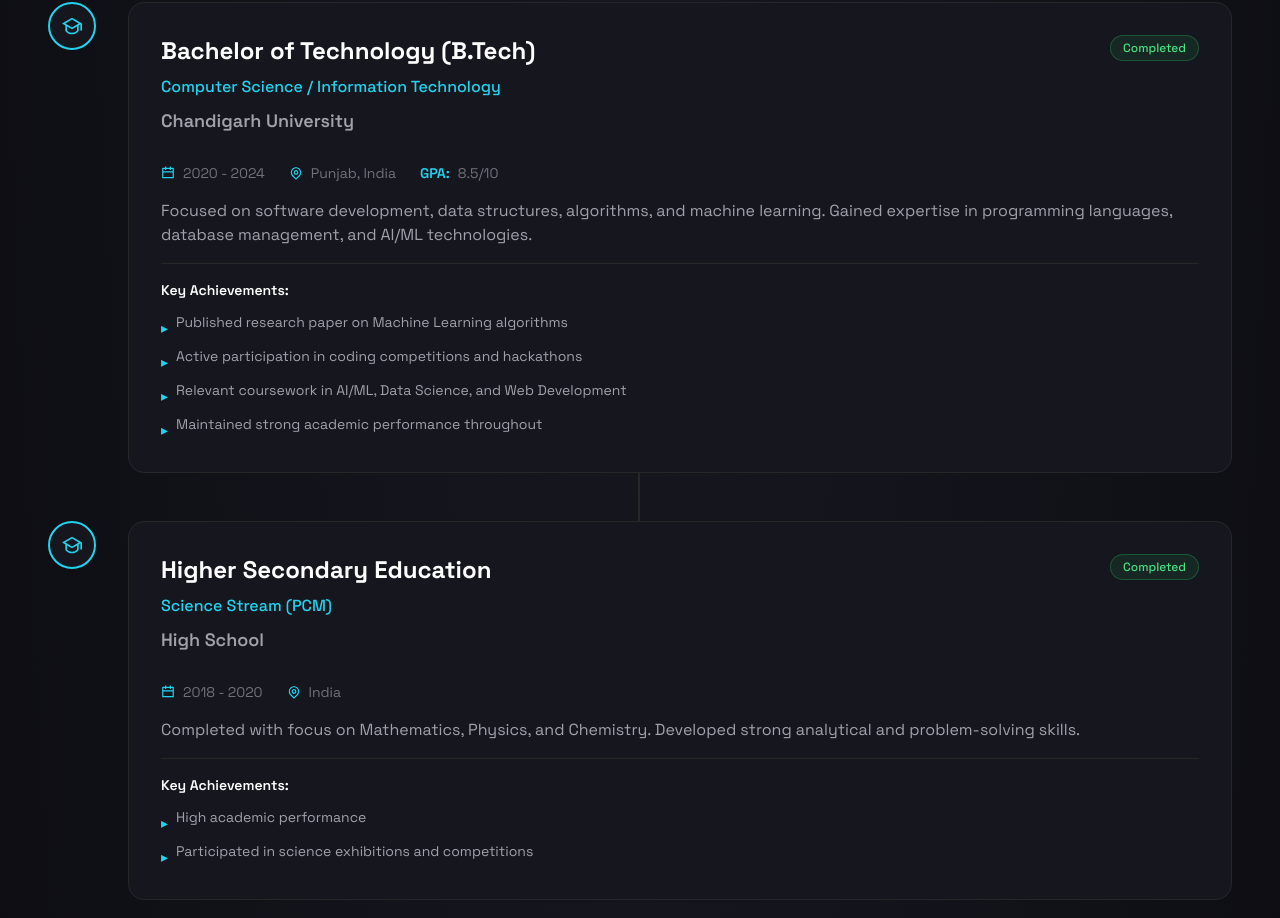
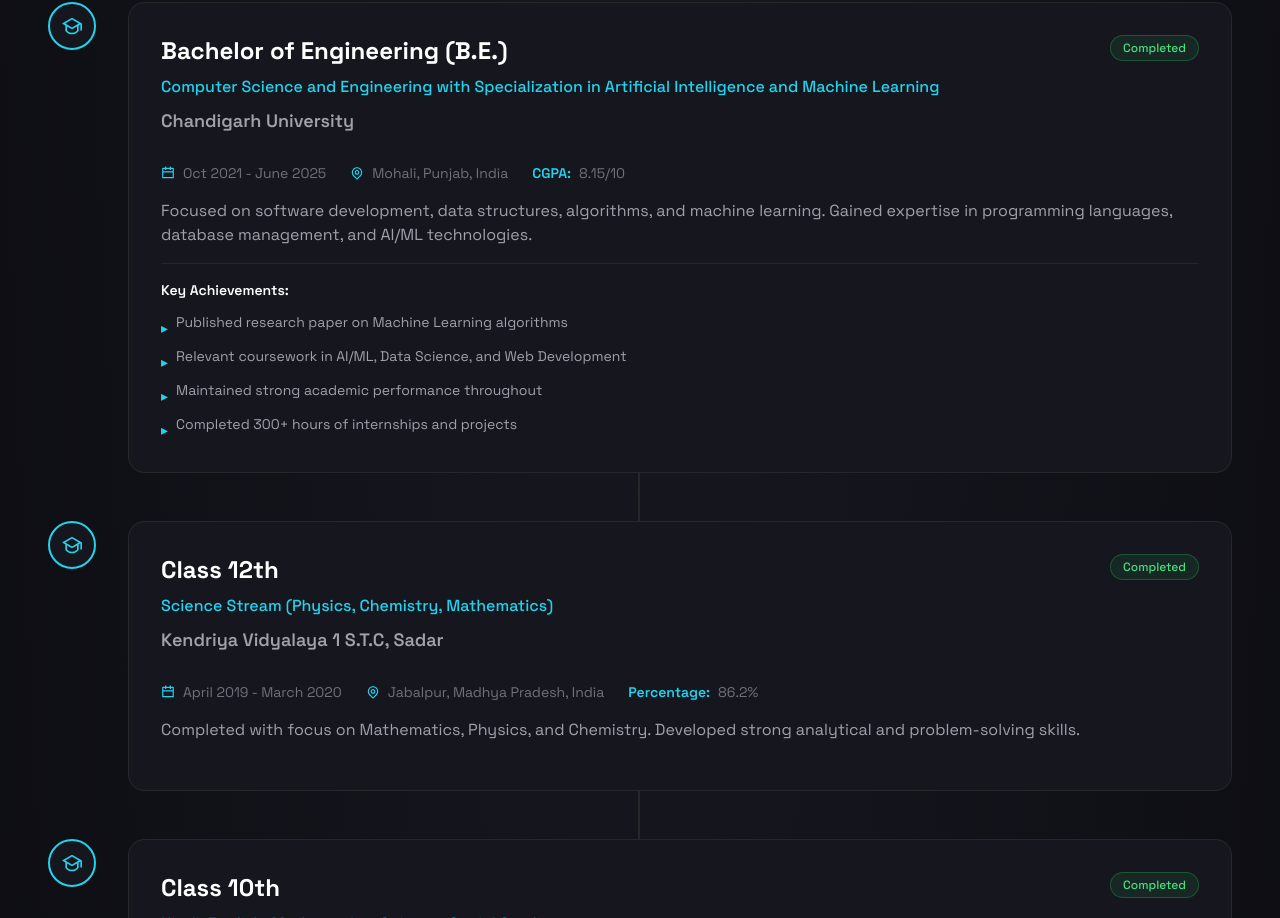
Before and after one commit to coder-901/portfolio, a React (Vite) app: page / in a window 1280 px wide. Shown: the part 1882-2800 px from the top of the page. Built offline with nearby package versions, Linux system fonts and the light colour scheme.

Commit message:
Education Journey Update

```diff
--- a/src/components/sections/Education/Education.jsx
+++ b/src/components/sections/Education/Education.jsx
@@ -102,12 +102,32 @@
                     <RiMapPinLine className="text-accent" />
                     <span>{edu.location}</span>
                   </div>
-                  {edu.gpa && (
-                    <div className="flex items-center gap-2">
-                      <span className="text-accent font-semibold">GPA:</span>
-                      <span>{edu.gpa}</span>
-                    </div>
-                  )}
+                  {edu.gpa && (() => {
+                    // Check if it's college level (B.E., Bachelor, Engineering, etc.)
+                    const isCollege = edu.degree.toLowerCase().includes('bachelor') ||
+                                     edu.degree.toLowerCase().includes('b.e.') ||
+                                     edu.degree.toLowerCase().includes('engineering') ||
+                                     edu.degree.toLowerCase().includes('degree');
+
+                    if (isCollege) {
+                      // Display as CGPA
+                      return (
+                        <div className="flex items-center gap-2">
+                          <span className="text-accent font-semibold">CGPA:</span>
+                          <span>{edu.gpa}</span>
+                        </div>
+                      );
+                    } else {
+                      // Display as Percentage for school
+                      const percentage = edu.gpa.split('/')[0];
+                      return (
+                        <div className="flex items-center gap-2">
+                          <span className="text-accent font-semibold">Percentage:</span>
+                          <span>{percentage}%</span>
+                        </div>
+                      );
+                    }
+                  })()}
                 </div>
 
                 {edu.description && (
--- a/src/data/education.js
+++ b/src/data/education.js
@@ -1,33 +1,43 @@
 export const education = [
   {
     id: 1,
-    degree: 'Bachelor of Technology (B.Tech)',
-    field: 'Computer Science / Information Technology',
+    degree: 'Bachelor of Engineering (B.E.)',
+    field: 'Computer Science and Engineering with Specialization in Artificial Intelligence and Machine Learning',
     institution: 'Chandigarh University',
-    location: 'Punjab, India',
-    period: '2020 - 2024',
+    location: 'Mohali, Punjab, India',
+    period: 'Oct 2021 - June 2025',
     status: 'completed',
     description: 'Focused on software development, data structures, algorithms, and machine learning. Gained expertise in programming languages, database management, and AI/ML technologies.',
     achievements: [
       'Published research paper on Machine Learning algorithms',
-      'Active participation in coding competitions and hackathons',
       'Relevant coursework in AI/ML, Data Science, and Web Development',
       'Maintained strong academic performance throughout',
+      'Completed 300+ hours of internships and projects',
     ],
-    gpa: '8.5/10',
+    gpa: '8.15/10',
   },
   {
     id: 2,
-    degree: 'Higher Secondary Education',
-    field: 'Science Stream (PCM)',
-    institution: 'High School',
-    location: 'India',
-    period: '2018 - 2020',
+    degree: 'Class 12th',
+    field: 'Science Stream (Physics, Chemistry, Mathematics)',
+    institution: 'Kendriya Vidyalaya 1 S.T.C, Sadar',
+    location: 'Jabalpur, Madhya Pradesh, India',
+    period: 'April 2019 - March 2020',
     status: 'completed',
     description: 'Completed with focus on Mathematics, Physics, and Chemistry. Developed strong analytical and problem-solving skills.',
-    achievements: [
-      'High academic performance',
-      'Participated in science exhibitions and competitions',
-    ],
+    achievements: [],
+    gpa: '86.2/100',
+  },
+  {
+    id: 3,
+    degree: 'Class 10th',
+    field: 'Hindi, English, Mathematics, Science, Social Studies',
+    institution: 'Kendriya Vidyalaya 1 S.T.C, Sadar',
+    location: 'Jabalpur, Madhya Pradesh, India',
+    period: 'April 2017 - March 2018',
+    status: 'completed',
+    description: 'Completed with focus on Hindi, English, Mathematics, Science, and Social Studies. Developed strong analytical and problem-solving skills.',
+    achievements: ["100/100 in Mathematics"],
+    gpa: '91.8/100',
   },
 ];
```
